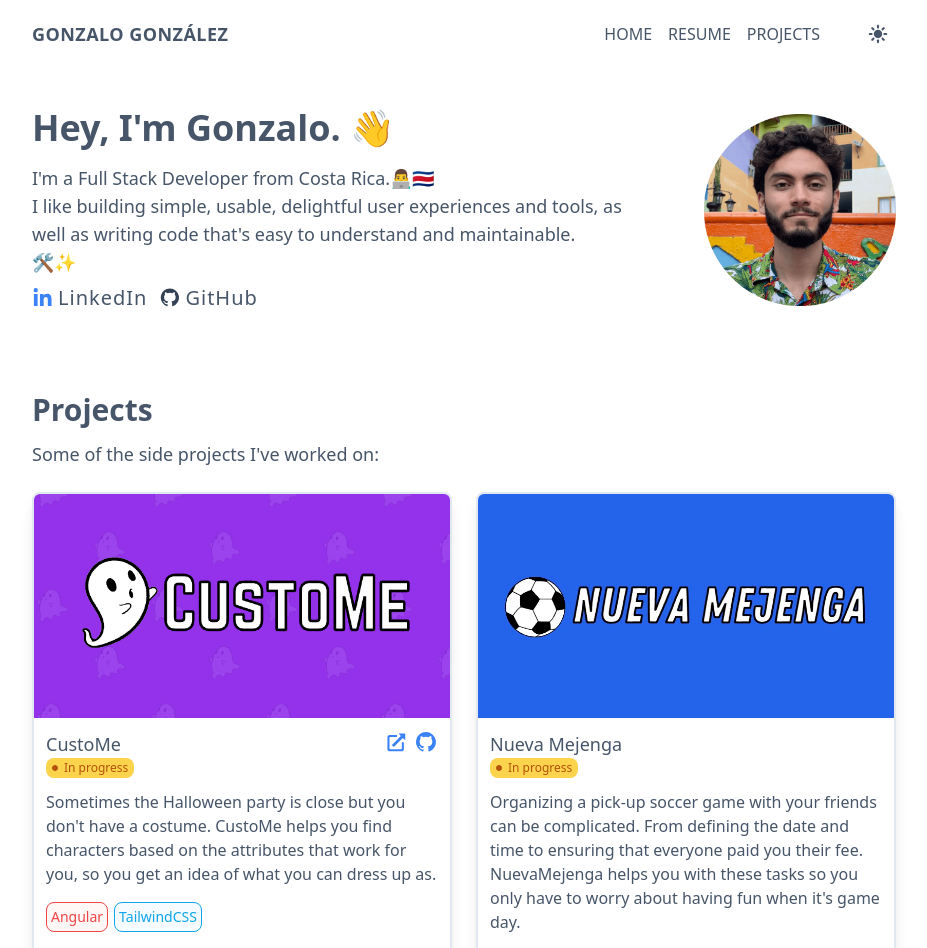
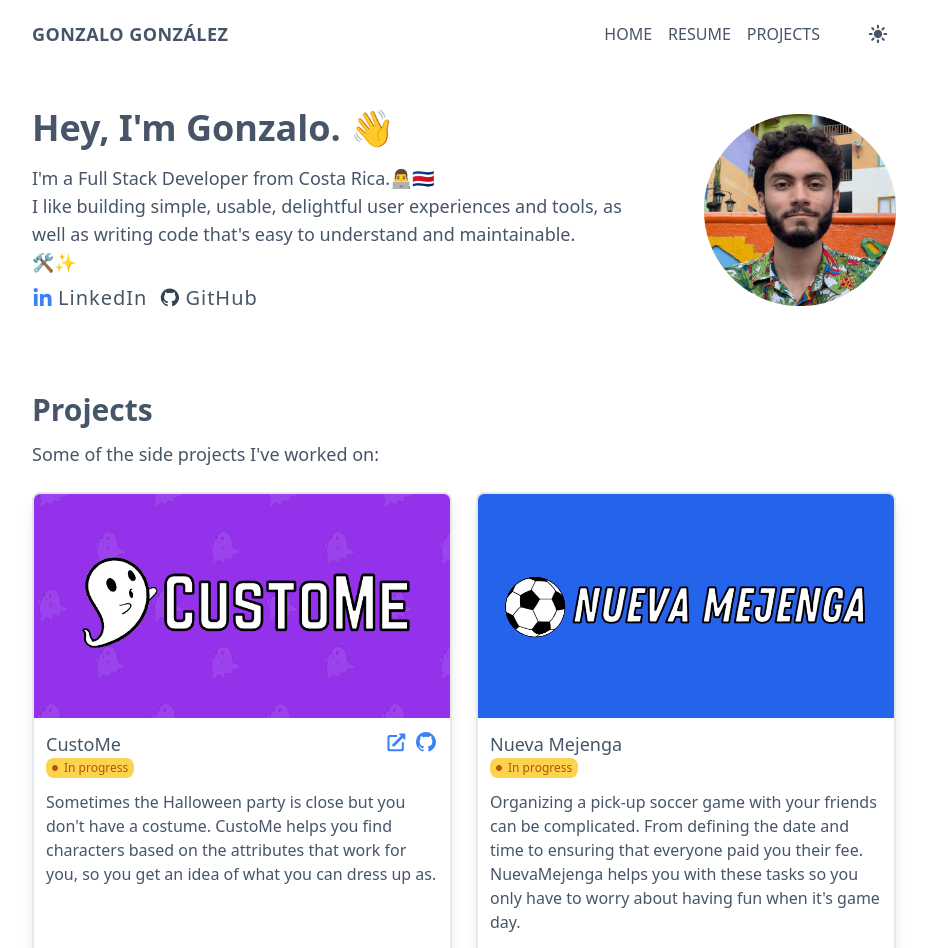
Before and after one commit to gggonzalo/portfolio-website, a Next.js app: page / in a window 1280 px wide. Shown: the top 948 px of the page, without its empty margins (176-1103 px from the left). Built offline with nearby package versions, Linux system fonts and the light colour scheme.

Commit message:
Push technologies to the bottom

```diff
--- a/src/components/ProjectCard/index.tsx
+++ b/src/components/ProjectCard/index.tsx
@@ -30,7 +30,7 @@ export const ProjectCard = ({
           <Image src={imageSrc} alt="" fill className="object-cover" />
         </div>
       )}
-      <div className="flex flex-col p-3">
+      <div className="grow flex flex-col p-3">
         <div className="flex items-start justify-between mb-3">
           <div className="flex flex-col items-start">
             <h3 className="text-lg font-medium">{projectName}</h3>
@@ -83,7 +83,9 @@ export const ProjectCard = ({
         Read more
       </Link> */}
         </div>
-        <div className="flex flex-wrap gap-1.5 text-sm">{technologyBadges}</div>
+        <div className="flex flex-wrap gap-1.5 text-sm mt-auto">
+          {technologyBadges}
+        </div>
       </div>
     </div>
   );
```
